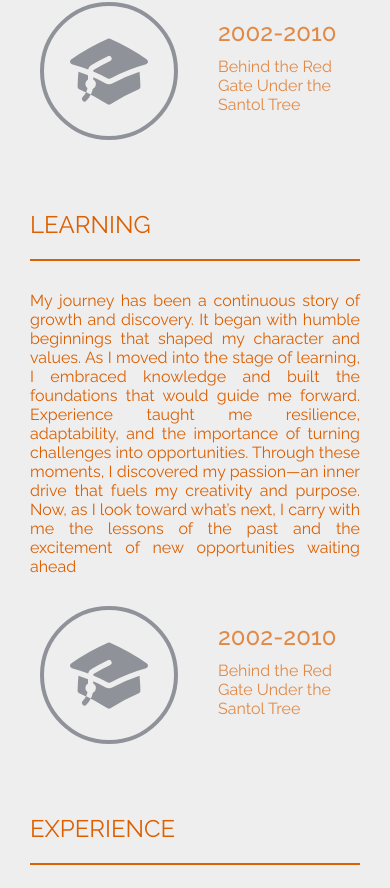
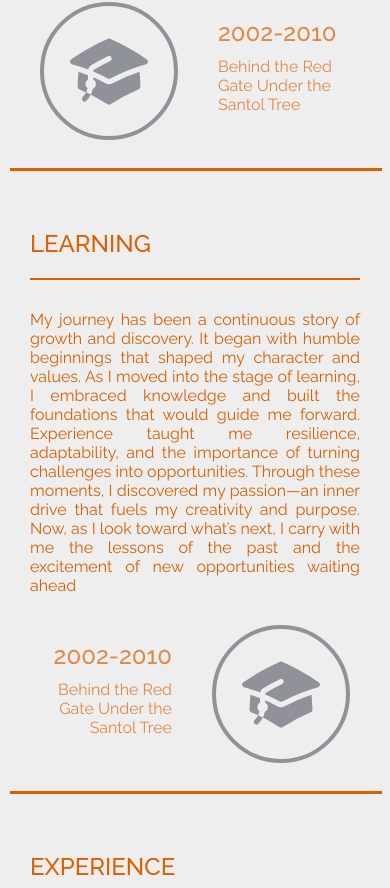
Before and after one commit to Franzcsng/fnc-portfolio, a React (Create React App) app in the folder frontend/: page /about in a window 390 px wide. Shown: the part 1756-2644 px from the top of the page. Built offline with nearby package versions, Linux system fonts and the light colour scheme; a web font is replaced by a local one.

Commit message:
Add: Add alternating/staggering items at breakpoint for AboutItem

```diff
--- a/frontend/src/pages/about/About.js
+++ b/frontend/src/pages/about/About.js
@@ -69,8 +69,10 @@ const About = () => {
     const returnSections = (sections) => {
         return sections.map((section, index) => {
         const isReverse = index % 2 !== 0 ? "reverse" : "";
+        const alternate = index % 2 !== 0 ? "rev" : "";
 
         return (
+            <>
                 <AboutItem
                     key={index}
                     section={section.section}
@@ -79,7 +81,12 @@ const About = () => {
                     year={section.year}
                     text={section.text}
                     reverse={isReverse}
+                    rev={alternate}
                 />
+
+                <hr></hr>
+            </>
+
         )
     })
     }
--- a/frontend/src/pages/about/About.scss
+++ b/frontend/src/pages/about/About.scss
@@ -67,6 +67,13 @@
         display: flex;
         flex-direction: column;
 
+        hr{
+            height: 1px;
+            background-color: var(--accent-color);
+            border: 1px solid var(--accent-color);
+            width: 100%;
+        }
+
         @media screen and (max-width: 830px){
             padding-inline: 10px 10px;
         }
--- a/frontend/src/pages/about/AboutItem.js
+++ b/frontend/src/pages/about/AboutItem.js
@@ -27,7 +27,7 @@ const AboutItem = (props) => {
                         size='clamp(120px, 18vw, 250px)'
                     />
 
-                    <div className='about-info'>
+                    <div className={`about-info ${props.rev}`}>
 
                         <p className='year'>
                             {props.year}
--- a/frontend/src/pages/about/AboutItem.scss
+++ b/frontend/src/pages/about/AboutItem.scss
@@ -22,6 +22,7 @@
             &.head{
                 margin: auto;
                 font-size: clamp(1.5rem, 2.7vw, 2rem);
+                font-weight: 500;
             }
 
             &.body{
@@ -63,6 +64,8 @@
         }
     }
 
+
+
     .reverse{
         order: -1;
     }
@@ -75,5 +78,13 @@
         .reverse{
             order: 1;
         }
+
+        .rev{
+            order: -1;
+
+            p{
+                text-align: right;
+            }
+        }
     }
 }
```
Lines whose indentation alone changed are shown as unchanged.
